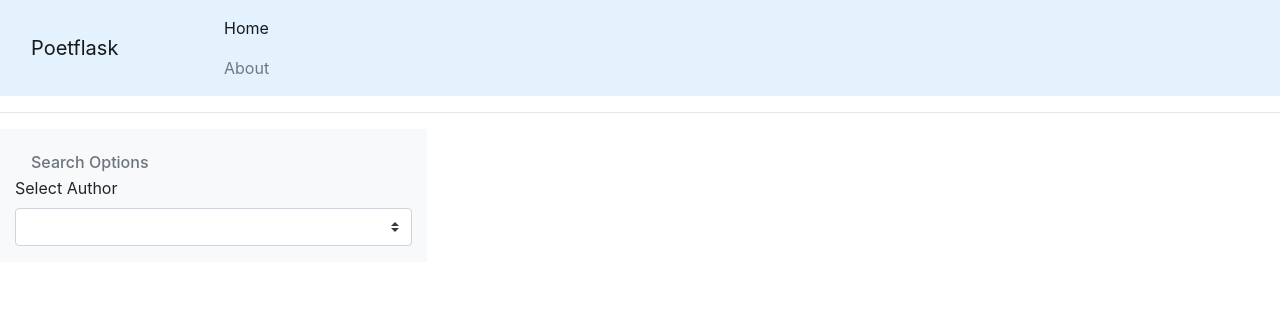
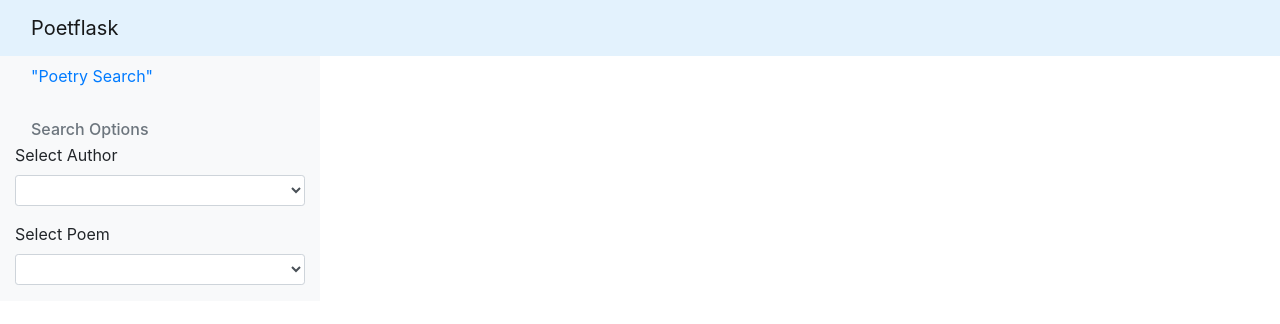
Before and after one commit to aschleg/poetflask, a Flask app: page / in a window 1280 px wide. Shown: the top 324 px of the page. Run offline with Flask 2, Linux system fonts and the light colour scheme; lists and menus that the app fills with data are empty; some libraries are stand-ins or nearby versions.

Commit message:
commit recent changes

```diff
--- a/app/forms.py
+++ b/app/forms.py
@@ -1,7 +1,8 @@
 from flask_wtf import FlaskForm
-from wtforms import StringField
+from wtforms import StringField, SelectField
 from wtforms.validators import DataRequired
 
 
 class PoetryForms(FlaskForm):
-    search_type = StringField('Search Type', validators=[DataRequired()])
+    author_search = SelectField('Search Author')
+    poem_search = SelectField('Select Poem')
--- a/app/models.py
+++ b/app/models.py
@@ -2,11 +2,13 @@ from app import db
 
 
 class Author(db.Model):
+    __tablename__ = 'author'
     id = db.Column(db.Integer, primary_key=True)
     author = db.Column(db.VARCHAR(255), index=True, unique=True)
 
 
 class Poems(db.Model):
+    __tablename__ = 'poems'
     id = db.Column(db.Integer, primary_key=True)
     author = db.Column(db.VARCHAR(255))
     linecount = db.Column(db.Integer)
--- a/app/routes.py
+++ b/app/routes.py
@@ -1,9 +1,20 @@
-from flask import render_template
+from flask import render_template, flash, redirect
 
 from app import app
+from app.forms import PoetryForms
 
 
 @app.route('/')
-@app.route('/index')
+@app.route('/index', methods=['GET', 'POST'])
 def index():
-    return render_template('index.html', title='Poetflask')
+    poet_form = PoetryForms()
+    if poet_form.validate_on_submit():
+        flash('Author {}, Poem {}'.format(poet_form.author_search, poet_form.poem_search))
+    return render_template('index.html', title='Poetflask', form=poet_form)
+
+
+@app.route('/author_search', methods=['GET'])
+def author_search():
+    form = PoetryForms()
+    if form.validate_on_submit():
+        pass
--- a/app/templates/base.html
+++ b/app/templates/base.html
@@ -13,6 +13,7 @@
     <body>
         <nav class="navbar navbar-light" style="background-color: #e3f2fd;">
             <a class="navbar-brand col-sm-3 col-md-2 mr-0" href="#">Poetflask</a>
+            <div class="collapse navbar-collapse">
                 <ul class="navbar-nav mr-auto mt-2 mt-lg-0">
                     <li class="nav-item active">
                         <a class="nav-link" href="#">Home <span class="sr-only">(current)</span></a>
@@ -21,11 +22,13 @@
                         <a class="nav-link" href="#">About</a>
                     </li>
                 </ul>
+            </div>
         </nav>
+        <div class="container-fluid">
+            {% block content %}{% endblock %}
+        </div>
 
-        <hr>
 
-        {% block content %}{% endblock %}
 
     </body>
 </html>
--- a/app/templates/index.html
+++ b/app/templates/index.html
@@ -2,17 +2,29 @@
 
 {% block content %}
 
-    <div class="container-fluid">
     <div class="row">
-            <nav class="col-md-4 d-none d-md-block bg-light sidebar">
+        <nav class="col-md-3 d-none d-md-block bg-light sidebar">
             <div class="sidebar-sticky">
+                <ul class="nav flex-column">
+                    <li class="nav-item">
+                        <a class="nav-link active" href="#">
+                            "Poetry Search"<span class="sr-only">(current)</span>
+                        </a>
+                    </li>
+                </ul>
                 <h6 class="sidebar-heading d-flex justify-content-between align-items-left px-3 mt-4 mb-1 text-muted">
                     <span>Search Options</span>
                 </h6>
-                    <form>
+                <form method="GET">
                     <div class="form-group">
                         <label for="authorSelect">Select Author</label>
-                            <select class="custom-select mr-sm-2" id="authorSelect">
+                        <select class="form-control form-control-sm" id="authorSelect">
+
+                        </select>
+                    </div>
+                    <div class="form-group">
+                        <label for="poetrySelect">Select Poem</label>
+                        <select class="form-control form-control-sm" id="poetrySelect">
 
                         </select>
                     </div>
@@ -20,10 +32,9 @@
                 </form>
             </div>
         </nav>
-            <main role="main" class="col-md-7 ml-sm-auto col-lg-8 px-4">
+        <main role="main" class="col-md-8 ml-sm-auto col-lg-9 px-4">
 
         </main>
     </div>
-    </div>
 
 {% endblock %}
--- a/config.py
+++ b/config.py
@@ -5,6 +5,6 @@ basedir = os.path.abspath(os.path.dirname(__file__))
 
 
 class Config(object):
-    SECRET_KEY = os.environ['POETFLASK_SECRET_KEY']
-    SQLALCHEMY_DATABASE_URI = os.environ['POETFLASK_DATABASE_URI']
+    SECRET_KEY = os.environ.get('POETFLASK_SECRET_KEY')
+    SQLALCHEMY_DATABASE_URI = os.environ.get('POETFLASK_DATABASE_URI')
     SQLALCHEMY_TRACK_MODIFICATIONS = False
```
Also changed, not shown: 2 other files. Lines whose indentation alone changed are shown as unchanged.
